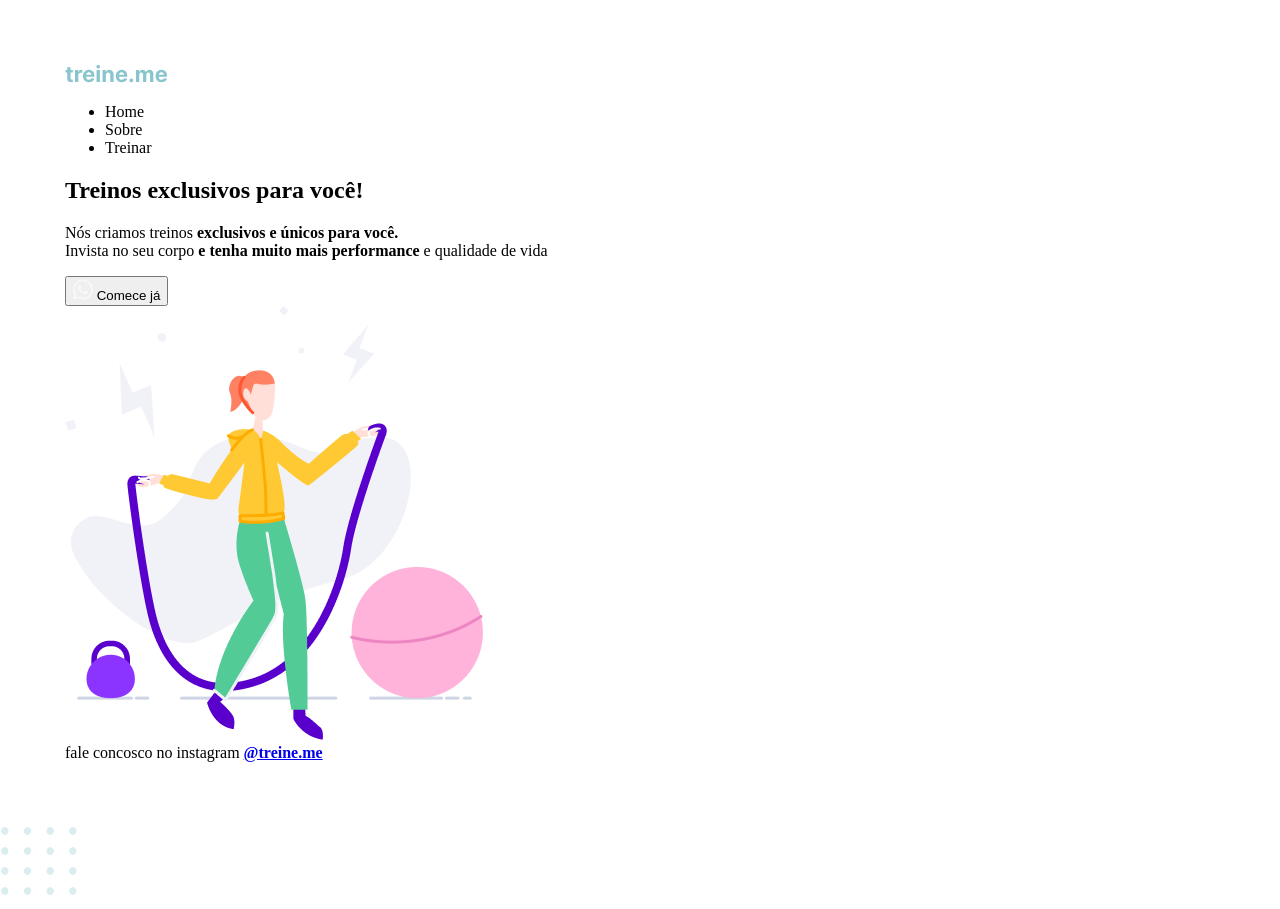
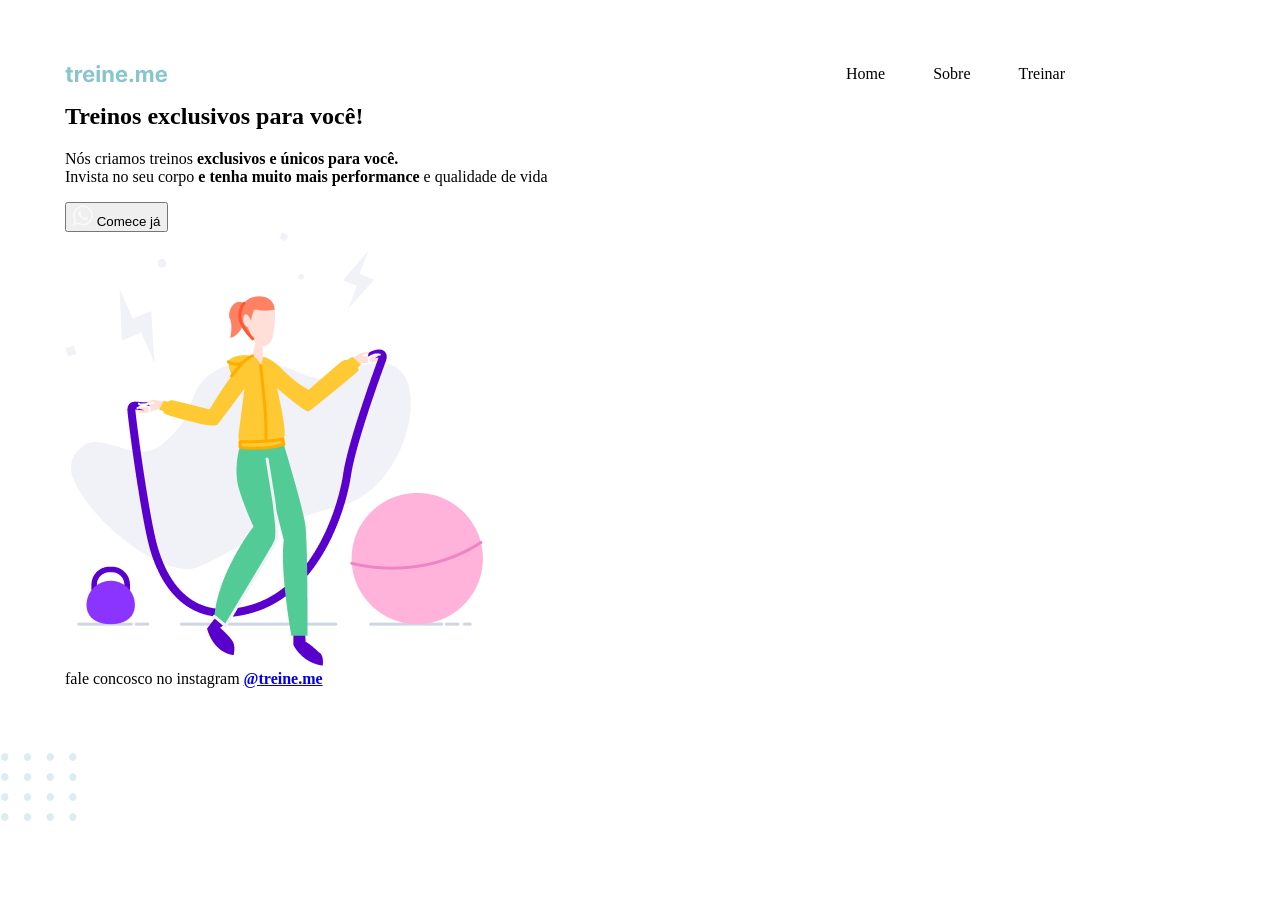
Before and after one commit to daiaanebarbosaf/treineme, a plain HTML site: page index.html in a window 1280 px wide. After the commit the page ends 835 px from the top, so only its background shows below. Drawn offline with Linux system fonts and the light colour scheme.

Commit message:
Update style.css

```diff
--- a/style.css
+++ b/style.css
@@ -6,3 +6,18 @@ body {
   width: 1000px;
   margin: 65px;
 }
+
+header {
+  display: flex;
+  justify-content: space-between;
+}
+
+ul {
+  list-style: none;
+  display: flex;
+  gap: 3rem;
+  align-items: center;
+
+  margin: 0;
+  padding: 0;
+}
```
